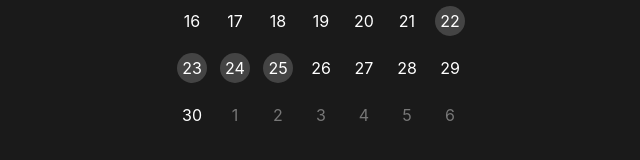
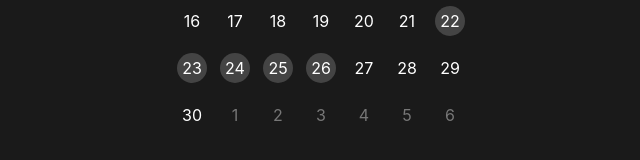
Before and after one commit to SHeepoil/mydairy-world-maybeloveable, a website: page index.html in a window 1280 px wide. Shown: the part 468-628 px from the top of the page, 319-959 px from the left. Drawn offline with Linux system fonts and the light colour scheme.

Commit message:
Update index.html

```diff
--- a/index.html
+++ b/index.html
@@ -64,7 +64,7 @@
         <span class="day **has-post**"><a href="25-11-23.html">23</a></span>
         <span class="day **has-post**"><a href="25-11-24.html">24</a></span>
         <span class="day **has-post**"><a href="25-11-25.html">25</a></span>
-        <span class="day">26</span>
+        <span class="day **has-post**"><a href="25-11-26.html">26</a></span>
         <span class="day">27</span>
         <span class="day">28</span>
         <span class="day">29</span>
```
